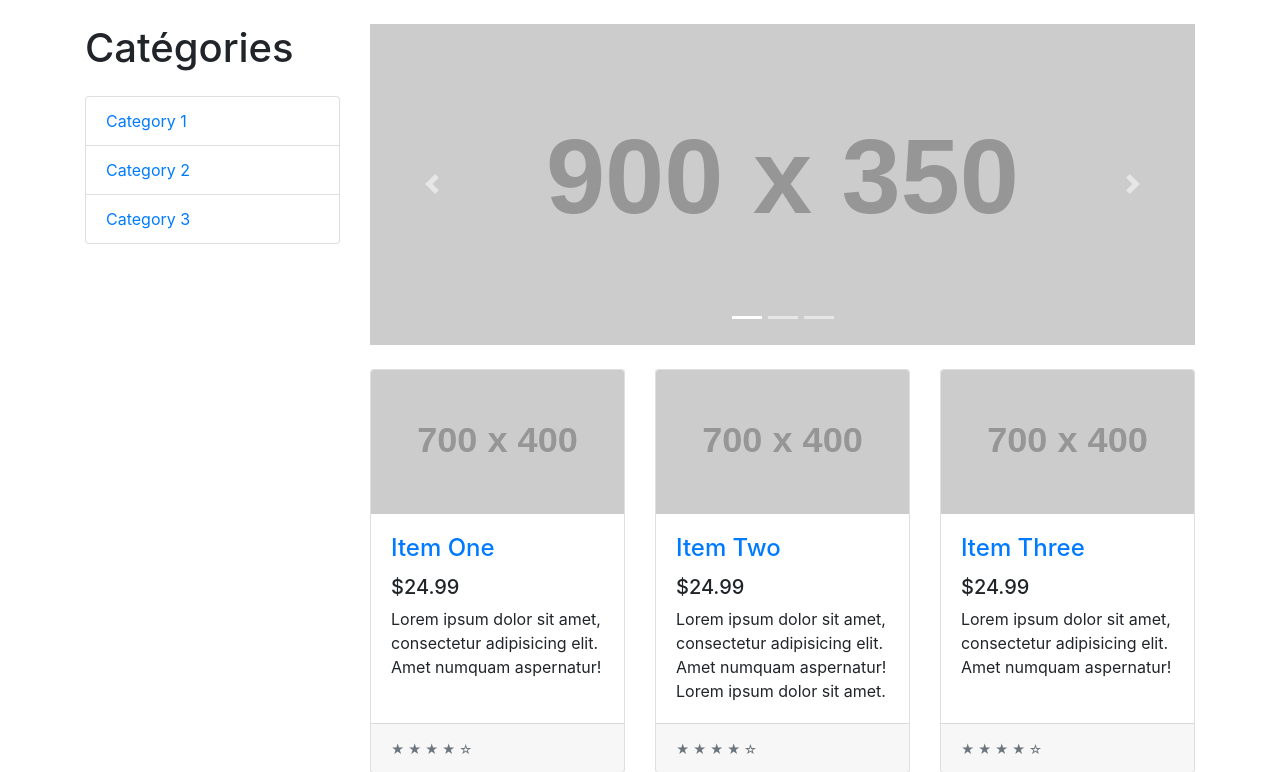
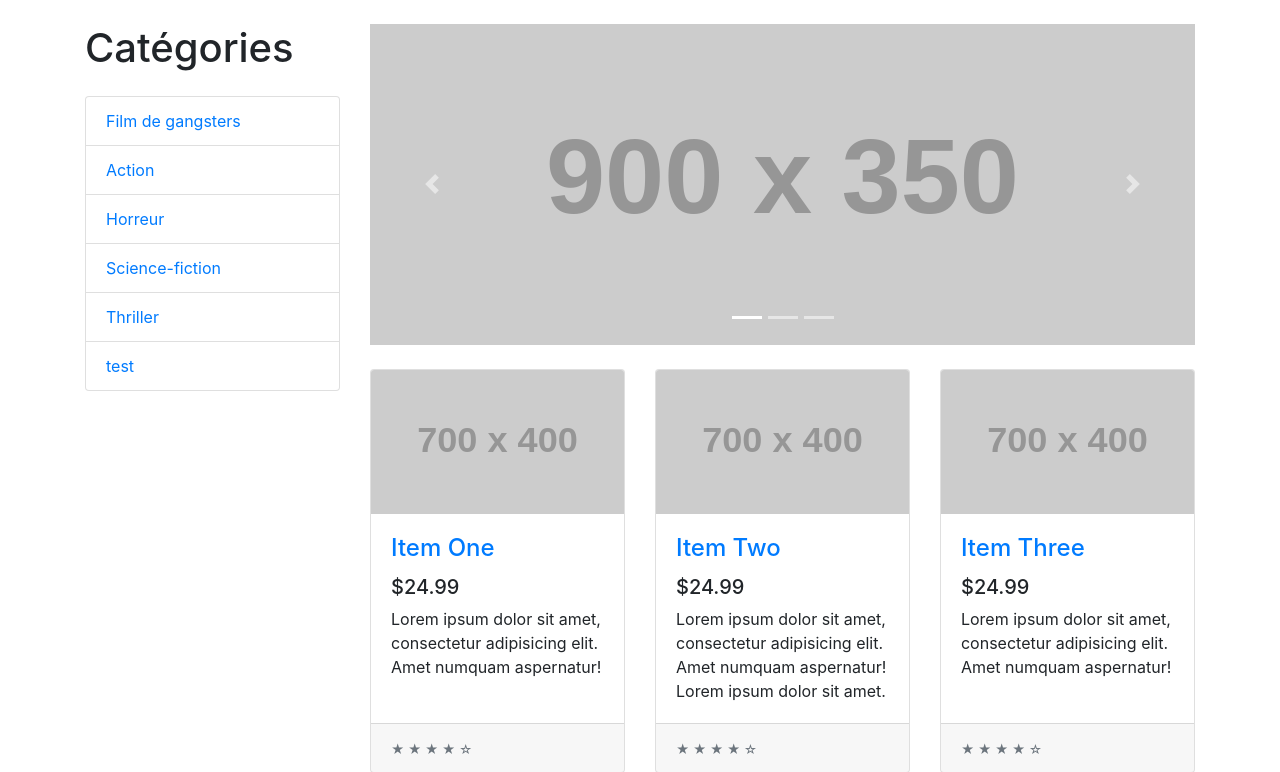
Before and after one commit to daw-2/php, a PHP site: page / in a window 1280 px wide. Shown: the part 56-828 px from the top of the page. Run offline with PHP 8.4, Linux system fonts and the light colour scheme; data comes from the database, SQL or seed files in the repository; some libraries are stand-ins or nearby versions.

Commit message:
Fix category sql

```diff
--- a/14-webflix/public/index.php
+++ b/14-webflix/public/index.php
@@ -10,11 +10,25 @@ require_once __DIR__ . '/../partials/header.php'; ?>
 
       <div class="col-lg-3">
 
+        <?php
+          /**
+           * Dynamiser la liste des catégories
+           * 1. Faire la requête SQL pour récupérer toutes les catégories.
+           * 2. On récupère un résultat, un tableau de catégories.
+           * 3. On parcourt ce tableau et on remplace la partie HTML
+           * dans la div avec la classe list-group.
+           * 4. BONUS : Utiliser fetch() au lieu de fetchAll() avec un while.
+           */
+
+          $query = $db->query('SELECT * FROM category');
+          $categories = $query->fetchAll(); // [ ['id' => 1, 'name' => 'A'], ['id' => 2, 'name' => 'B'] ]
+        ?>
+
         <h1 class="my-4">Catégories</h1>
         <div class="list-group">
-          <a href="#" class="list-group-item">Category 1</a>
-          <a href="#" class="list-group-item">Category 2</a>
-          <a href="#" class="list-group-item">Category 3</a>
+          <?php foreach ($categories as $category) { ?>
+            <a href="#" class="list-group-item"><?php echo $category['name']; ?></a>
+          <?php } ?>
         </div>
 
       </div>
```
